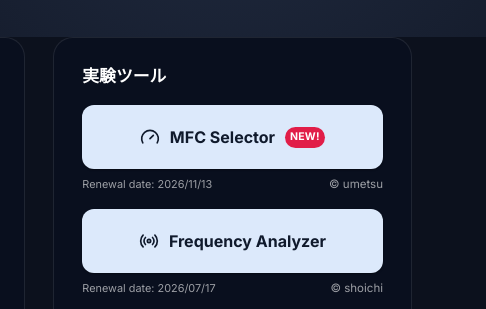
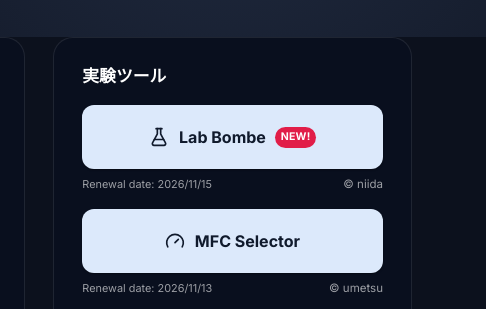
Before and after one commit to niida920214/yhag-lab-website, a website: page src/index.html in a window 1280 px wide. Shown: the part 321-630 px from the top of the page, 794-1280 px from the left. Drawn offline with nearby package versions, Linux system fonts and the light colour scheme; no server answers; files whose address does not match are found by name.

Commit message:
Add Lab Bombe to 実験ツール (top), move NEW! badge from MFC Selector
Co-Authored-By: Claude Sonnet 5.5 <noreply@anthropic.com>

```diff
--- a/src/index.html
+++ b/src/index.html
@@ -464,12 +464,25 @@
           <div class="tool-column tool-column--dark">
             <h3>実験ツール</h3>
             <div class="tool-btn-list">
+              <!-- Button Start：Lab Bombe（外部リンク：lab-bombe.vercel.app） -->
+              <div class="tool-btn-item">
+                <a class="tool-btn" href="https://lab-bombe.vercel.app/" target="_blank" rel="noopener noreferrer">
+                  <i data-lucide="flask-conical"></i>
+                  Lab Bombe
+                  <span class="new-badge">NEW!</span>
+                </a>
+                <div class="tool-btn-meta">
+                  <p class="tool-btn-author">© niida</p>
+                  <p class="tool-btn-updated">Renewal date: 2026/11/15</p>
+                </div>
+              </div>
+              <!-- Button End -->
+
               <!-- Button Start：MFC Selector（MFC = Mass Flow Controller） -->
               <div class="tool-btn-item">
                 <a class="tool-btn" href="tools/mfc-selector-shared_1.html">
                   <i data-lucide="gauge"></i>
                   MFC Selector
-                  <span class="new-badge">NEW!</span>
                 </a>
                 <div class="tool-btn-meta">
                   <p class="tool-btn-author">© umetsu</p>
```
